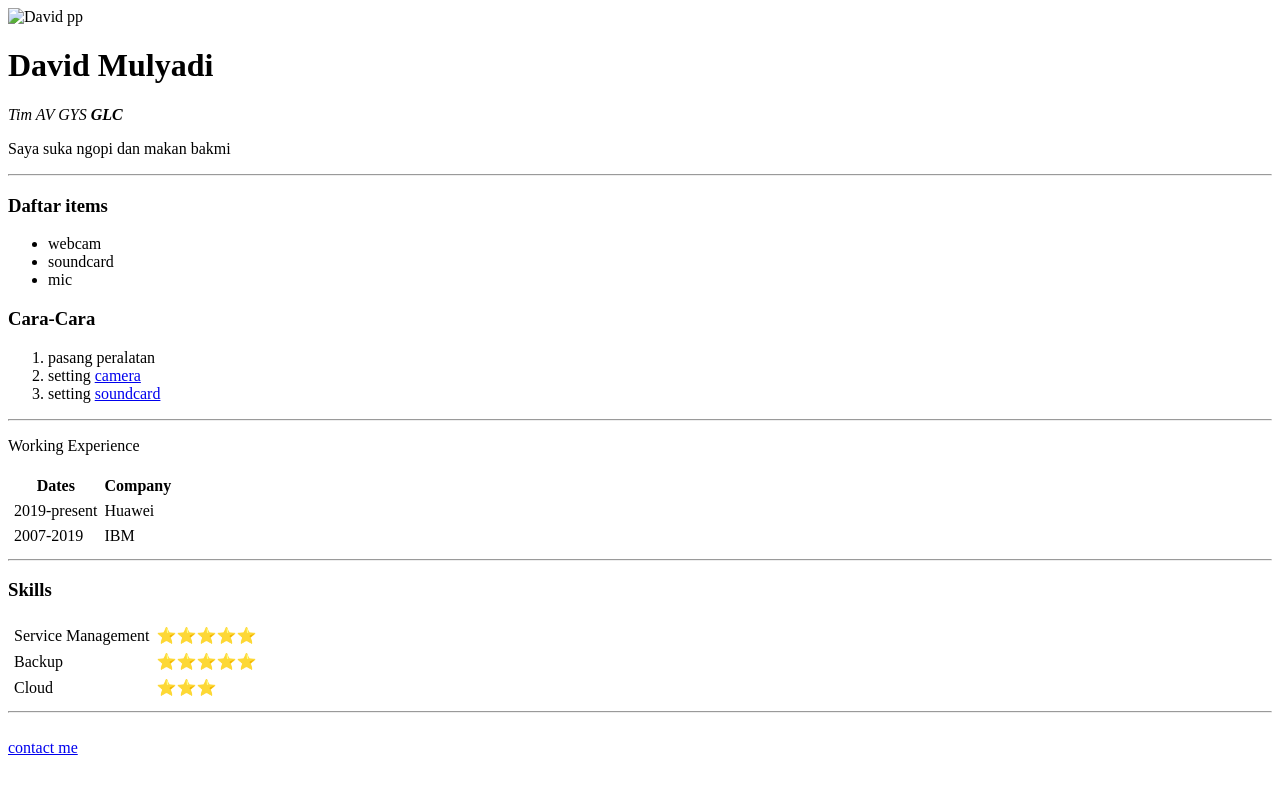
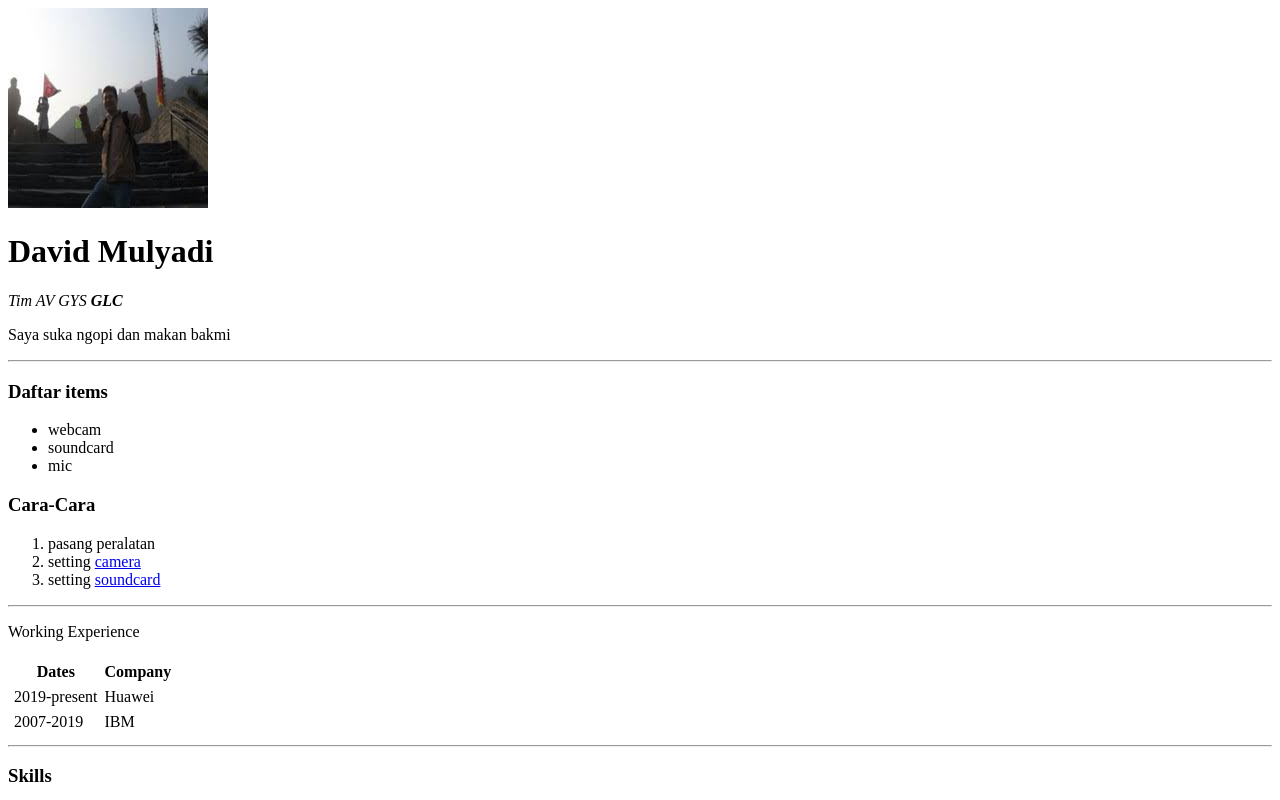
Before and after one commit to mdavid16/CV, a plain HTML site: page index.html in a window 1280 px wide. Shown: the top 800 px of the page. Drawn offline with Linux system fonts and the light colour scheme; the site is published under a folder, as on GitHub Pages, so addresses that start at the root find nothing.

Commit message:
update index.html and add DavidM.jpeg

```diff
--- a/index.html
+++ b/index.html
@@ -7,7 +7,7 @@
 </head>
 
 <body>
-  <img src="/images/DavidM.jpeg" alt="David pp">
+  <img src="DavidM.jpeg" alt="David pp">
   <h1>David Mulyadi</h1>
   <p><em>Tim AV GYS <strong>GLC</strong></em></p>
   <p>Saya suka ngopi dan makan bakmi</p>
```
